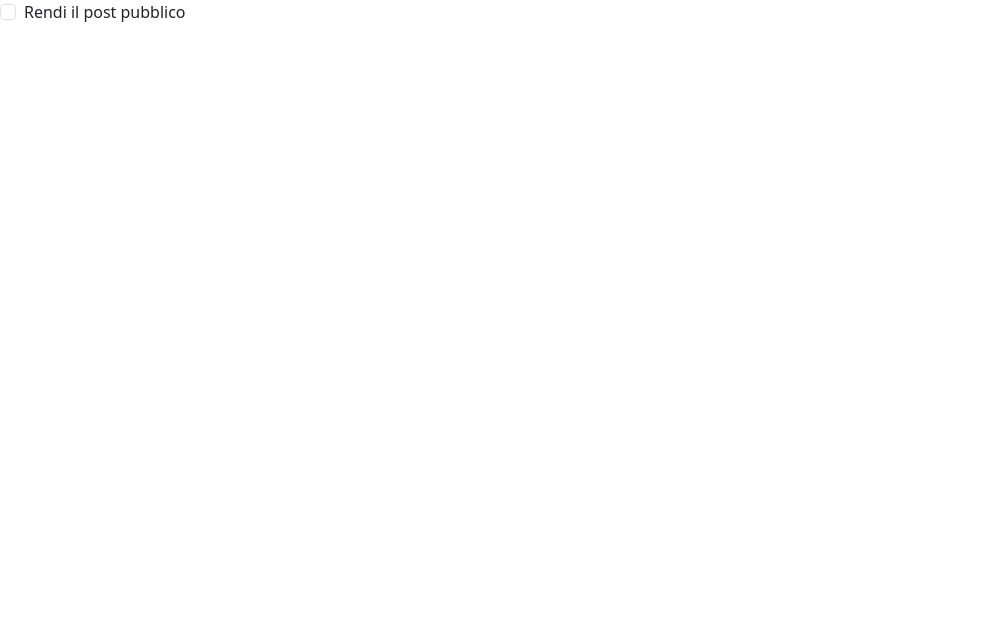
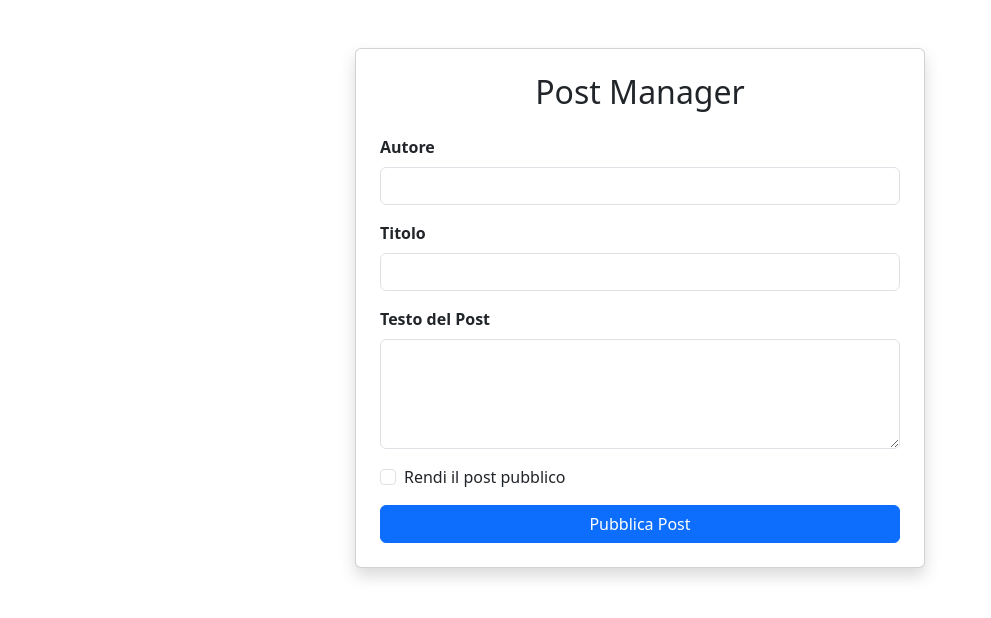
Before and after one commit to SirioRedGiant/react-post-form, a React (Vite) app: page / in a window 1280 px wide. Shown: the top 618 px of the page, without its empty margins (0-991 px from the left). Built offline with nearby package versions, Linux system fonts and the light colour scheme.

Commit message:
refactor App component: correct state setter name and enhance form structure with input fields

```diff
--- a/src/App.jsx
+++ b/src/App.jsx
@@ -14,7 +14,7 @@ const initialForm = {
 
 export default function App() {
   // lo stato che contiene i dati del form mentre l'utente scrive
-  const [formData, detFormData] = useState(initialForm);
+  const [formData, setFormData] = useState(initialForm);
 
   //note --> FUNZIONE UNIVERSALE DEGLI INPUT
   const handleInputChange = (e) => {
@@ -22,7 +22,7 @@ export default function App() {
     //*   Usiamo il "destructuring" per estrarre le proprietà che ci servono
     const { name, value, type, checked } = e.target;
 
-    //note --> Aggiora lo stato in modo dinamico
+    //note --> Aggiorna lo stato in modo dinamico
     setFormData({
       ...formData, //  Copio l'oggetto attuale per non perdere gli altri campi
       //   [name] per identificare quale chiave dell' array aggiornare
@@ -54,6 +54,80 @@ export default function App() {
       });
   };
   return (
+    <div className="container mt-5">
+      <div className="row justify-content-center">
+        <div className="col-md-6 card shadow p-4">
+          <h2 className="mb-4 text-center">Post Manager</h2>
+
+          {/* Colleghiamo la funzione handleSubmit al form */}
+          <form onSubmit={handleSubmit}>
+            {/* CAMPO AUTORE */}
+            <div className="mb-3">
+              <label className="form-label fw-bold">Autore</label>
+              <input
+                type="text"
+                name="author" // <---  chiave nell'oggetto
+                className="form-control"
+                value={formData.author}
+                onChange={handleInputChange}
+                required
+              />
+            </div>
+
+            {/* CAMPO TITOLO */}
+            <div className="mb-3">
+              <label className="form-label fw-bold">Titolo</label>
+              <input
+                type="text"
+                name="title" // <---  chiave nell'oggetto
+                className="form-control"
+                value={formData.title}
+                onChange={handleInputChange}
+                required
+              />
+            </div>
+
+            {/* CAMPO CONTENUTO (Body) */}
+            <div className="mb-3">
+              <label className="form-label fw-bold">Testo del Post</label>
+              <textarea
+                name="body" // <---  chiave nell'oggetto
+                className="form-control"
+                rows="4"
+                value={formData.body}
+                onChange={handleInputChange}
+                required
+              ></textarea>
+            </div>
+
+            {/* LA TUA CHECKBOX (Sistemata) */}
+            <div className="form-check mb-3">
+              <input
+                type="checkbox"
+                name="public" // --> chiave di initialForm
+                className="form-check-input"
+                id="publicCheck" // --> collega la label
+                checked={formData.public} // --> RICORDA: nelle checkbox si usa "checked", non "value"
+                onChange={handleInputChange}
+              />
+              <label className="form-check-label" htmlFor="publicCheck">
+                Rendi il post pubblico
+              </label>
+            </div>
+
+            {/* PULSANTE DI INVIO */}
+            <button type="submit" className="btn btn-primary w-100">
+              Pubblica Post
+            </button>
+          </form>
+        </div>
+      </div>
+    </div>
+  );
+}
+
+/*
+return (
     <div className="form-check mb-3">
       <input
         type="checkbox"
@@ -68,4 +142,4 @@ export default function App() {
       </label>
     </div>
   );
-}
+  */
```
